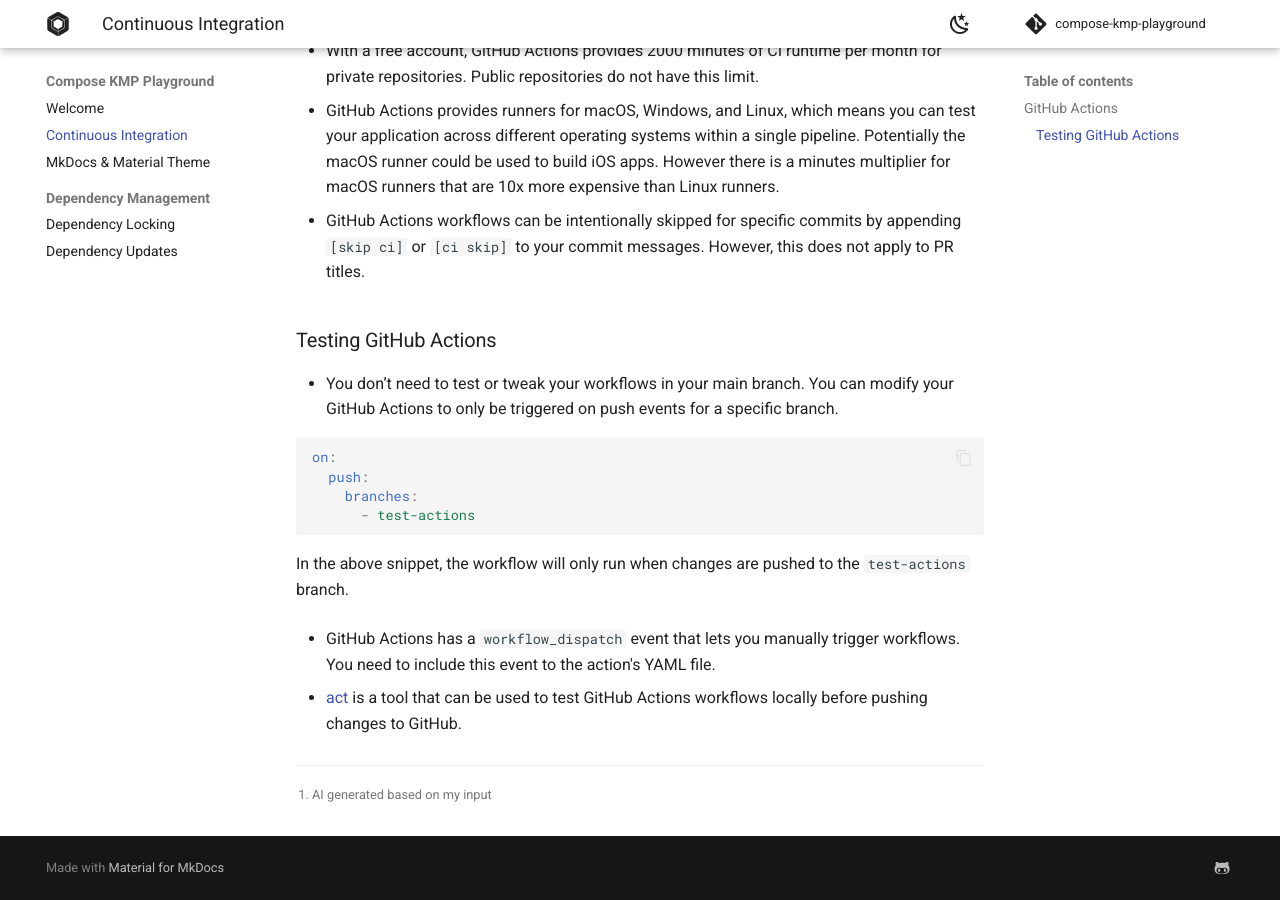
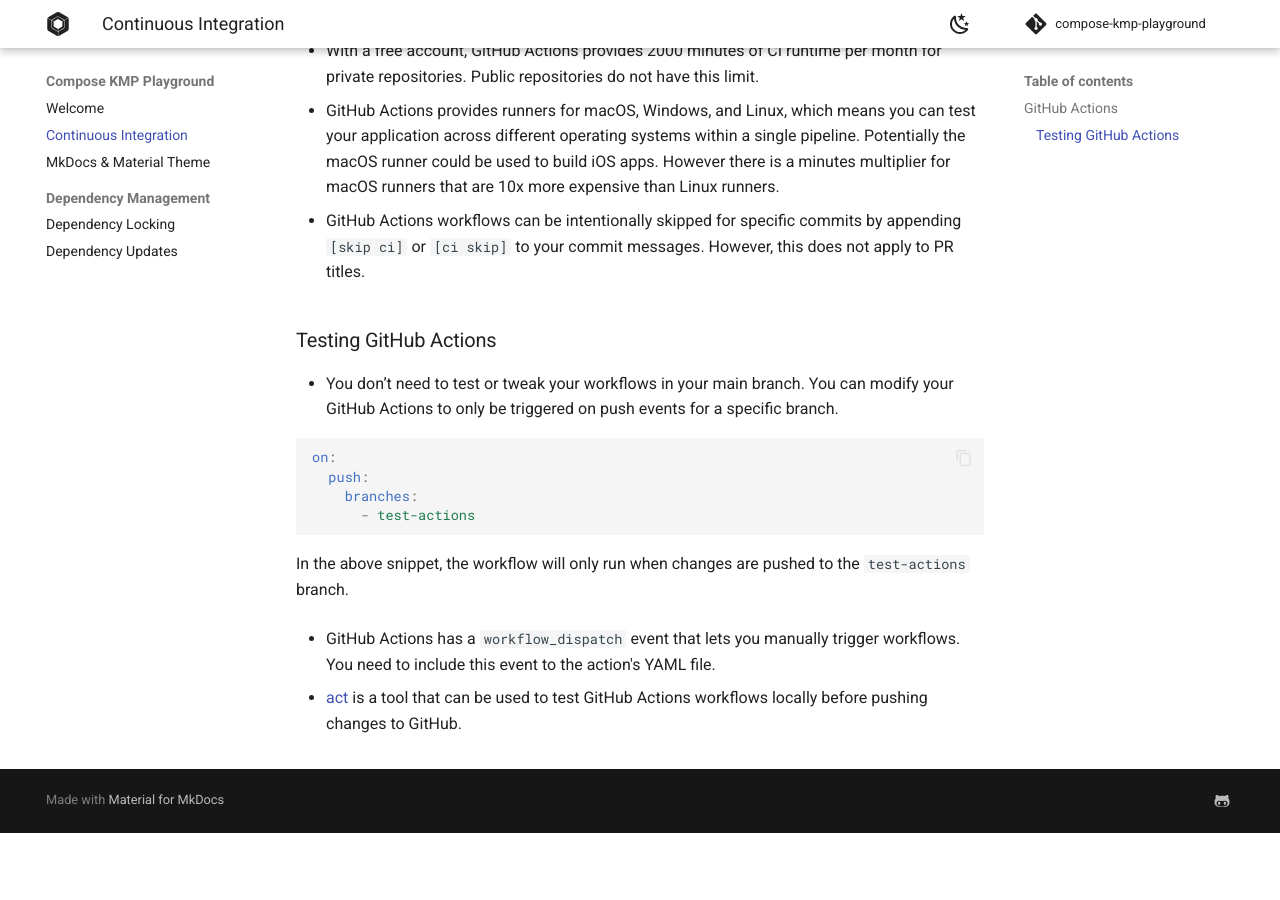
Before and after one commit to addyi/compose-kmp-playground, an MkDocs documentation site: the page built from docs/CI.md, in a window 1280 px wide and 900 px high, scrolled down 691 px. Built offline with MkDocs 1.6.1 and Material for MkDocs 9.7.7, drawn with Linux system fonts in a browser that asks for light colours; comment, search, counter and statistics services are not loaded; after the commit the page ends 1524 px from its top, so only the background shows below that.

```diff
--- a/docs/CI.md
+++ b/docs/CI.md
@@ -48,5 +48,3 @@ In the above snippet, the workflow will only run when changes are pushed to the
 - [act][act] is a tool that can be used to test GitHub Actions workflows locally before pushing changes to GitHub.
 
 [act]: https://github.com/nektos/act
-
-[^1]: AI generated based on my input
--- a/mkdocs.yml
+++ b/mkdocs.yml
@@ -1,5 +1,5 @@
 site_name: Compose KMP Playground
-#site_url: https://addyi.github.io/compose-kmp-playground/
+site_url: https://addyi.github.io/compose-kmp-playground/
 theme:
   name: material
   features:
```
